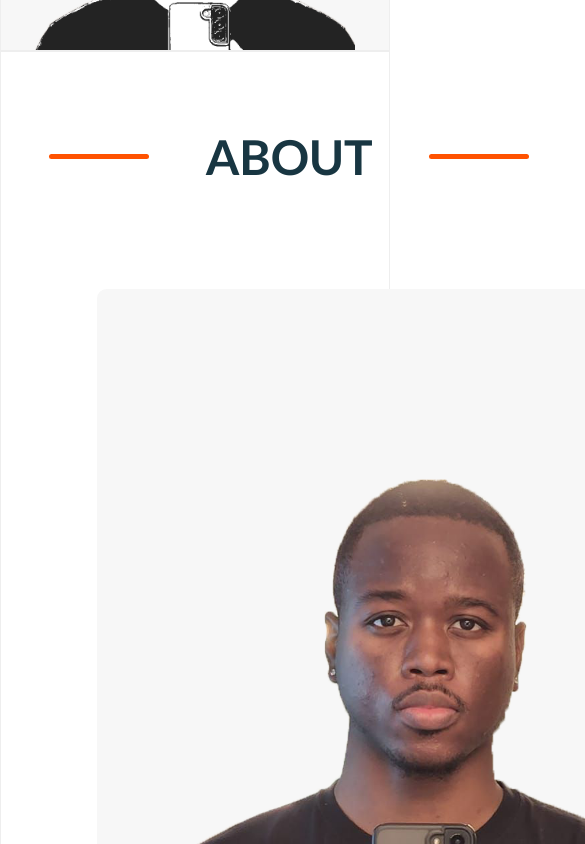
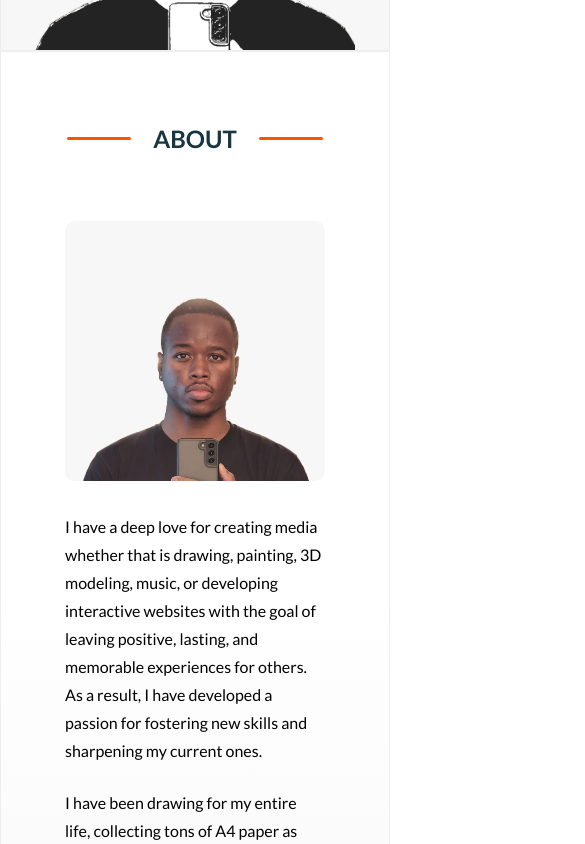
Before and after one commit to NovaSharx/Portfolio-Website, a React (Create React App) app: page / in a window 390 px wide. Shown: the part 900-1744 px from the top of the page, 585 px wide, since content can reach past the window. Built offline with nearby package versions, Linux system fonts and the light colour scheme.

Commit message:
Added media queries to about, skills and projects sections. Project image positions now alternate through css. Added media queries to main section titles.

```diff
--- a/src/components/Home/Projects.tsx
+++ b/src/components/Home/Projects.tsx
@@ -105,7 +105,7 @@ const Projects: FC = (): ReactElement => {
                         {projectsArray.map((project, index) => {
 
                             return (
-                                <div key={index} className='project-content' style={{ flexDirection: index % 2 ? 'row' : 'row-reverse' }}>
+                                <div key={index} className='project-content'>
 
                                     <div className='project-image'>
                                         <div className='laptop-image' style={{ backgroundImage: `url('/laptop_transparent.png')` }}>
--- a/src/stylesheets/css/main.css
+++ b/src/stylesheets/css/main.css
@@ -45,7 +45,7 @@ p {
   display: flex;
   justify-content: space-between;
   align-items: center;
-  width: 30rem;
+  max-width: 30rem;
   color: #183642;
   font-size: 3rem;
 }
@@ -57,7 +57,7 @@ p {
   background-color: #ff5200;
 }
 .main-section-container .main-section .main-section-content {
-  padding: 3rem;
+  padding: 1rem;
   display: flex;
   flex-direction: column;
   justify-content: center;
@@ -81,10 +81,28 @@ p {
   .main-section-container .main-section {
     max-width: 480px;
   }
+  .main-section-container .main-section .main-section-title h2 {
+    max-width: 20rem;
+    font-size: 2rem;
+  }
+  .main-section-container .main-section .main-section-title h2::after, .main-section-container .main-section .main-section-title h2::before {
+    content: "";
+    width: 4.2rem;
+    height: 0.2rem;
+  }
 }
 @media (max-width: 480px) {
   .main-section-container .main-section {
     max-width: 100%;
+  }
+  .main-section-container .main-section .main-section-title h2 {
+    max-width: 16rem;
+    font-size: 1.5rem;
+  }
+  .main-section-container .main-section .main-section-title h2::after, .main-section-container .main-section .main-section-title h2::before {
+    content: "";
+    width: 4rem;
+    height: 0.2rem;
   }
 }
 
@@ -507,12 +525,17 @@ p {
   flex-direction: column;
 }
 #projects-section .project-content {
-  padding: 2rem;
-  height: 30rem;
+  padding: 3rem 1rem;
   display: flex;
   justify-content: space-evenly;
+  flex-direction: row;
+}
+#projects-section .project-content:nth-child(odd) {
+  flex-direction: row-reverse;
 }
 #projects-section .project-content .project-image {
+  padding: 0rem 1rem;
+  height: 30rem;
   width: 38rem;
 }
 #projects-section .project-content .project-image .laptop-image {
@@ -530,6 +553,8 @@ p {
   background-repeat: no-repeat;
 }
 #projects-section .project-content .project-info {
+  padding: 0rem 1rem;
+  height: 30rem;
   width: 38rem;
   display: flex;
   flex-direction: column;
@@ -590,7 +615,17 @@ p {
   background-color: #2c647a;
   color: #fff;
 }
-
+@media (max-width: 1200px) {
+  #projects-section .project-content {
+    flex-wrap: wrap;
+  }
+  #projects-section .project-content .project-image {
+    padding: 0rem;
+  }
+  #projects-section .project-content .project-info {
+    padding: 0rem;
+  }
+}
 #about-section {
   margin: 0rem auto;
   display: flex;
@@ -598,21 +633,63 @@ p {
 }
 #about-section #about-image {
   height: 40rem;
-  width: auto;
+  width: 40rem;
   background-color: #f7f7f7;
   border-radius: 0.6rem;
 }
 #about-section #about-content {
   padding: 0rem 2rem;
 }
+@media (max-width: 1536px) {
+  #about-section #about-image {
+    height: 35rem;
+    width: 35rem;
+  }
+}
+@media (max-width: 1200px) {
+  #about-section {
+    flex-direction: column;
+  }
+  #about-section #about-image {
+    margin: 0 auto;
+  }
+  #about-section #about-content {
+    padding: 2rem 0rem;
+  }
+}
+@media (max-width: 1024px) {
+  #about-section {
+    font-size: 1.4rem;
+  }
+}
+@media (max-width: 768px) {
+  #about-section {
+    font-size: 1.2rem;
+  }
+  #about-section #about-image {
+    height: 20rem;
+    width: 20rem;
+  }
+}
+@media (max-width: 480px) {
+  #about-section {
+    font-size: 1rem;
+  }
+  #about-section #about-image {
+    height: auto;
+    width: 100%;
+  }
+}
 
 #skills-section {
   margin: 0rem auto;
   display: flex;
-  justify-content: space-between;
+  justify-content: space-evenly;
+  flex-wrap: wrap;
   width: 100%;
 }
 #skills-section .skills-category {
+  margin: 2rem;
   padding: 2rem;
   border-radius: 5rem;
   background-color: #fff;
--- a/src/stylesheets/scss/layout/_main-section.scss
+++ b/src/stylesheets/scss/layout/_main-section.scss
@@ -20,7 +20,7 @@
                 display: flex;
                 justify-content: space-between;
                 align-items: center;
-                width: 30rem;
+                max-width: 30rem;
                 color: $primary-color;
                 font-size: 3rem;
 
@@ -36,7 +36,7 @@
         }
 
         .main-section-content {
-            padding: 3rem;
+            padding: 1rem;
             display: flex;
             flex-direction: column;
             justify-content: center;
@@ -56,10 +56,40 @@
 
         @media (max-width: $tablet-width) {
             max-width: $mobile-width;
+
+            .main-section-title {
+
+                h2 {
+                    max-width: 20rem;
+                    font-size: 2rem;
+
+                    &::after,
+                    &::before {
+                        content: '';
+                        width: 4.2rem;
+                        height: 0.2rem;
+                    }
+                }
+            }
         }
 
         @media (max-width: $mobile-width) {
             max-width: 100%;
+
+            .main-section-title {
+
+                h2 {
+                    max-width: 16rem;
+                    font-size: 1.5rem;
+
+                    &::after,
+                    &::before {
+                        content: '';
+                        width: 4rem;
+                        height: 0.2rem;
+                    }
+                }
+            }
         }
     }
 }
--- a/src/stylesheets/scss/section/_about-section.scss
+++ b/src/stylesheets/scss/section/_about-section.scss
@@ -5,7 +5,7 @@
 
     #about-image {
         height: 40rem;
-        width: auto;
+        width: 40rem;
         background-color: $secondary-background-color;
         border-radius: 0.6rem;
     }
@@ -13,4 +13,46 @@
     #about-content {
         padding: 0rem 2rem;
     }
+
+    @media (max-width: $tv-width) {
+
+        #about-image {
+            height: 35rem;
+            width: 35rem;
+        }
+    }
+
+    @media (max-width: $desktop-width) {
+        flex-direction: column;
+
+        #about-image {
+            margin: 0 auto;
+        }
+
+        #about-content {
+            padding: 2rem 0rem;
+        }
+    }
+
+    @media (max-width: $laptop-width) {
+        font-size: 1.4rem;
+    }
+
+    @media (max-width: $tablet-width) {
+        font-size: 1.2rem;
+
+        #about-image {
+            height: 20rem;
+            width: 20rem;
+        }
+    }
+
+    @media (max-width: $mobile-width) {
+        font-size: 1rem;
+
+        #about-image {
+            height: auto;
+            width: 100%
+        }
+    }
 }
--- a/src/stylesheets/scss/section/_skills-section.scss
+++ b/src/stylesheets/scss/section/_skills-section.scss
@@ -1,10 +1,12 @@
 #skills-section {
     margin: 0rem auto;
     display: flex;
-    justify-content: space-between;
+    justify-content: space-evenly;
+    flex-wrap: wrap;
     width: 100%;
 
     .skills-category {
+        margin: 2rem;
         padding: 2rem;
         border-radius: 5rem;
         background-color: $primary-background-color;
```
Also changed, not shown: src/stylesheets/scss/section/_project-section.scss (+55 -2 lines), 1 other file (tests, documents, lock files or other folders).
